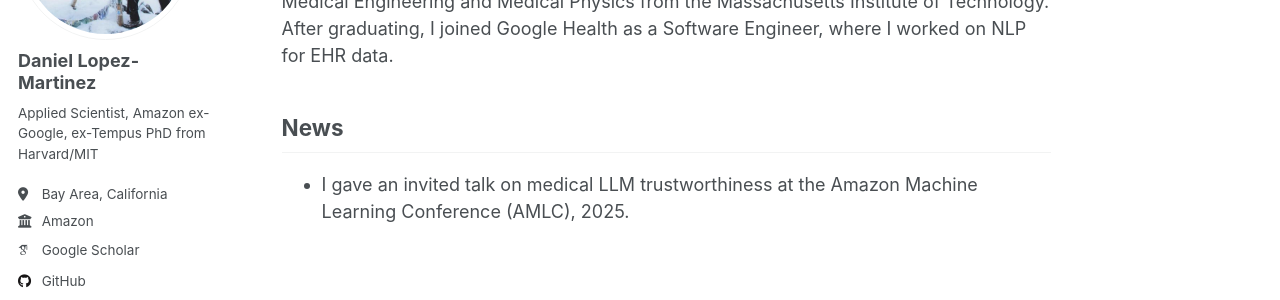
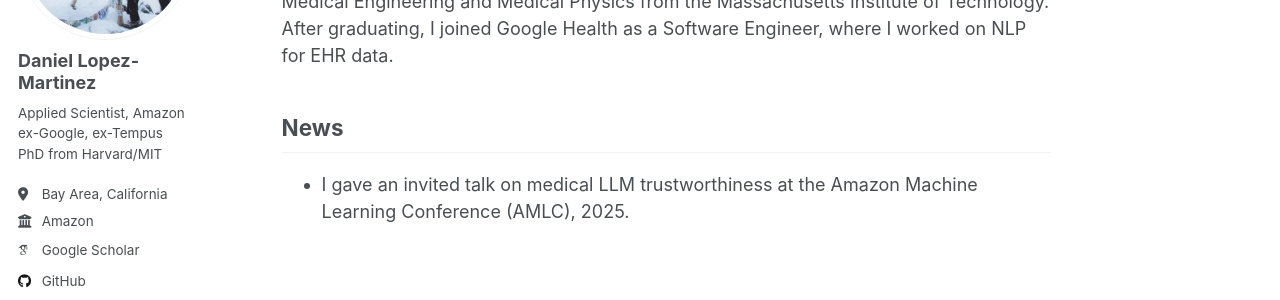
Before and after one commit to daniel-lopezmartinez/daniel-lopezmartinez.github.io, a Jekyll site: the page built from _pages/about.md, in a window 1280 px wide. Shown: the part 234-534 px from the top of the page. Built offline with Jekyll 4.4.1, drawn with Linux system fonts in a browser that asks for light colours; some web fonts are replaced; a script that is not in the unit is left out.

```diff
--- a/_config.yml
+++ b/_config.yml
@@ -26,9 +26,7 @@ author:
   avatar           : "profile-kilimanjaro.jpeg"
   name             : "Daniel Lopez-Martinez"
   pronouns         : # example: "he/him"
-  bio              : "Applied Scientist, Amazon
-                      ex-Google, ex-Tempus
-                      PhD from Harvard/MIT"
+  bio              : "Applied Scientist, Amazon<br>ex-Google, ex-Tempus<br>PhD from Harvard/MIT"
   location         : "Bay Area, California"
   employer         : "Amazon"
   uri              : # URL
```
